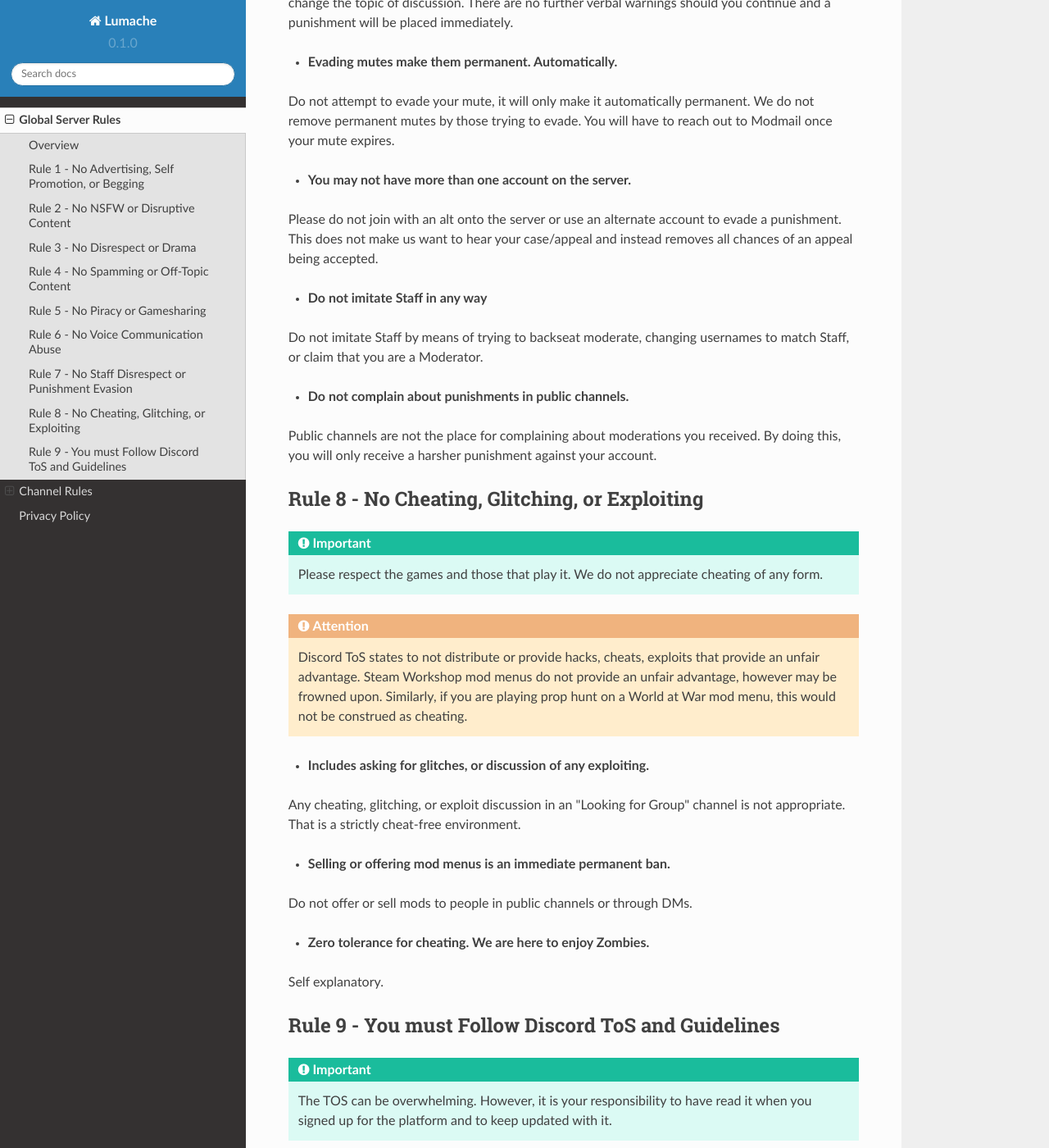
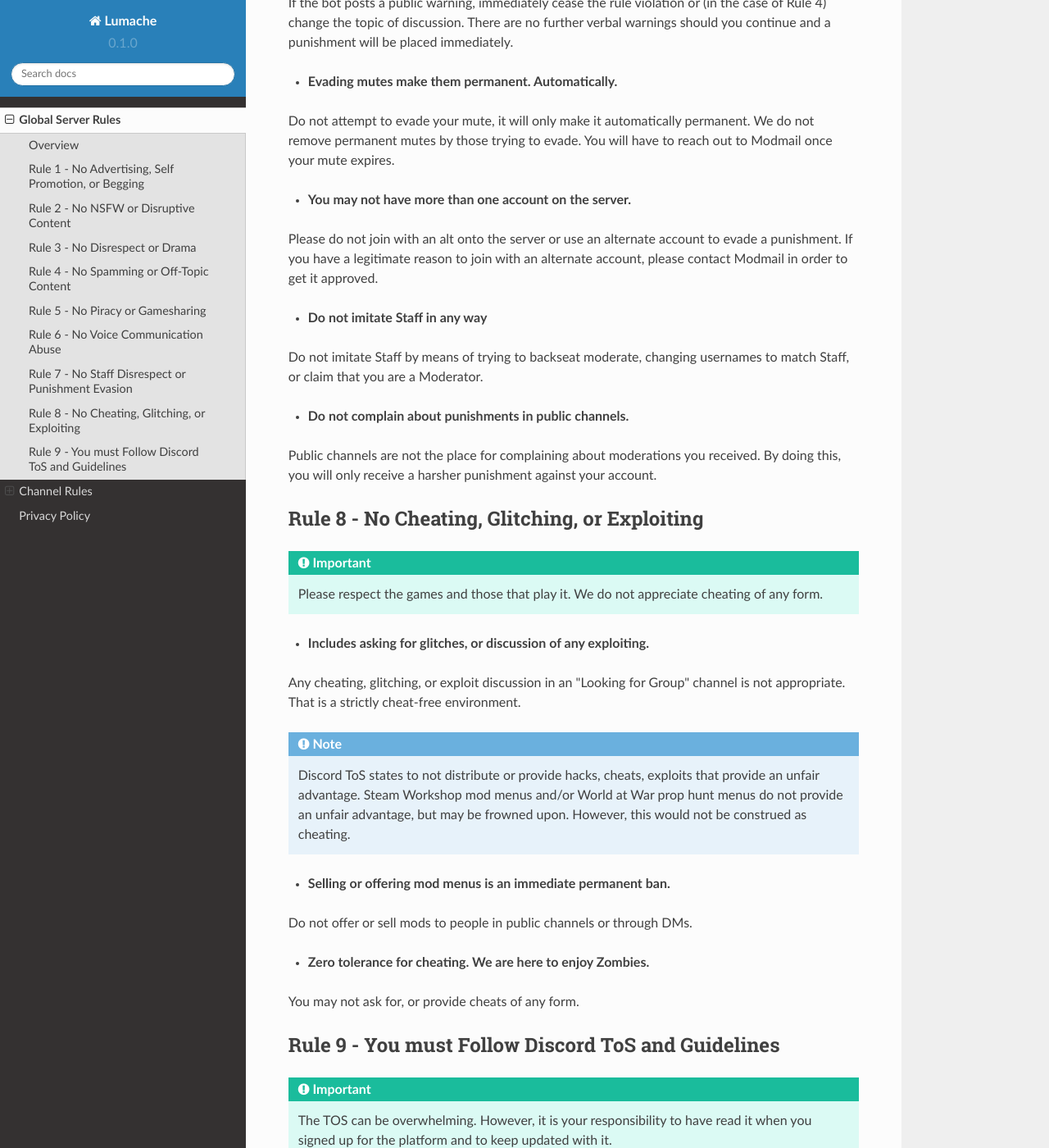
Before and after one commit to EternalllZM/rtd-codz, a Sphinx documentation site: the page built from docs/source/rules.rst, in a window 1280 px wide and 1400 px high, scrolled down 5697 px. Shown: the whole window at 82% size. Built offline with Sphinx 7.4.7 and the Read the Docs theme 2.0.0, drawn with Linux system fonts in a browser that asks for light colours; pages that are not in the unit, such as notebooks, are missing from menus; some of the changed text lies outside the part shown.

Commit message:
Update rules.rst

```diff
--- a/docs/source/rules.rst
+++ b/docs/source/rules.rst
@@ -222,7 +222,7 @@ Do not attempt to evade your mute, it will only make it automatically permanent.
 - **You may not have more than one account on the server.**
 
 Please do not join with an alt onto the server or use an alternate account to evade a punishment.
-This does not make us want to hear your case/appeal and instead removes all chances of an appeal being accepted.
+If you have a legitimate reason to join with an alternate account, please contact Modmail in order to get it approved.
 
 
 - **Do not imitate Staff in any way**
@@ -240,15 +240,14 @@ Rule 8 - No Cheating, Glitching, or Exploiting
 .. important::
     :ref:`Please respect the games and those that play it. We do not appreciate cheating of any form.`
 
-.. attention::
-    :ref:`Discord ToS states to not distribute or provide hacks, cheats, exploits that provide an unfair advantage.
-    Steam Workshop mod menus do not provide an unfair advantage, however may be frowned upon.
-    Similarly, if you are playing prop hunt on a World at War mod menu, this would not be construed as cheating.`
-
 - **Includes asking for glitches, or discussion of any exploiting.**
 
 Any cheating, glitching, or exploit discussion in an \"Looking for Group\" channel is not appropriate. That is a strictly cheat-free environment.
 
+.. note::
+    :ref:`Discord ToS states to not distribute or provide hacks, cheats, exploits that provide an unfair advantage.
+    Steam Workshop mod menus and/or World at War prop hunt menus do not provide an unfair advantage, but may be frowned upon.
+    However, this would not be construed as cheating.`
 
 - **Selling or offering mod menus is an immediate permanent ban.**
 
@@ -257,7 +256,7 @@ Do not offer or sell mods to people in public channels or through DMs.
 
 - **Zero tolerance for cheating. We are here to enjoy Zombies.**
 
-Self explanatory.
+You may not ask for, or provide cheats of any form.
 
 Rule 9 - You must Follow Discord ToS and Guidelines
 ------------
```
Also changed, not shown: other parts of docs/source/rules.rst (+1 -1 lines).
